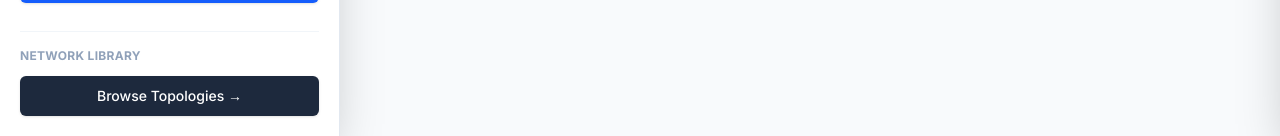
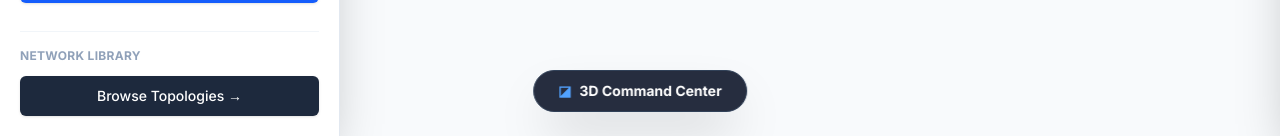
Before and after one commit to ashishsinghh935-ops/urban-traffic-optimizer, a Next.js app in the folder frontend/: page / in a window 1280 px wide. Shown: the part 664-800 px from the top of the page. Built offline with nearby package versions, Linux system fonts and the light colour scheme.

Commit message:
Added 3D Isometric Command Center view toggle via CSS perspective transforms

```diff
--- a/frontend/app/page.tsx
+++ b/frontend/app/page.tsx
@@ -102,6 +102,9 @@ export default function TrafficDashboard() {
   // HOVER TOOLTIP STATE
   const [hoverData, setHoverData] = useState<{ x: number, y: number, title: string, lines: string[] } | null>(null);
 
+  // 3D COMMAND CENTER STATE
+  const [is3DMode, setIs3DMode] = useState(false);
+
   const [nodeBoundaries, setNodeBoundaries] = useState<Record<string, string | number>>({
     'A': 1000, 'B': 0, 'C': 0, 'D': -1000
   });
@@ -150,8 +153,8 @@ export default function TrafficDashboard() {
     }));
   }, []);
 
-  // HOVER EVENT HANDLERS
   const onNodeMouseEnter = useCallback((event: React.MouseEvent, node: Node) => {
+    if (is3DMode) return; // Disable hover tooltips in 3D mode for performance
     const val = Number(nodeBoundaries[node.id]) || 0;
     const typeStr = val > 0 ? "Source Node (Traffic Gen)" : val < 0 ? "Sink Node (Traffic Abs)" : "Pass-through Node";
     setHoverData({
@@ -163,9 +166,10 @@ export default function TrafficDashboard() {
         `Classification: ${typeStr}`
       ]
     });
-  }, [nodeBoundaries]);
+  }, [nodeBoundaries, is3DMode]);
 
   const onEdgeMouseEnter = useCallback((event: React.MouseEvent, edge: Edge) => {
+    if (is3DMode) return;
     const flowStr = edge.label && edge.label !== '---' ? edge.label : '0 units/hr';
     const blockedStr = edge.data?.blocked ? 'BLOCKED 🚧' : 'Active Flow';
     setHoverData({
@@ -177,7 +181,7 @@ export default function TrafficDashboard() {
         `Status: ${blockedStr}`
       ]
     });
-  }, []);
+  }, [is3DMode]);
 
   const onMouseLeave = useCallback(() => setHoverData(null), []);
 
@@ -556,7 +560,7 @@ export default function TrafficDashboard() {
 
       {/* HOVER TOOLTIP OVERLAY */}
       <AnimatePresence>
-        {hoverData && (
+        {hoverData && !is3DMode && (
           <motion.div
             initial={{ opacity: 0, y: 10, scale: 0.95 }}
             animate={{ opacity: 1, y: 0, scale: 1 }}
@@ -587,8 +591,17 @@ export default function TrafficDashboard() {
         </button>
       </div>
 
-      {/* CANVAS CONTAINER */}
-      <div className="flex-1 relative w-full h-full z-0">
+      {/* CANVAS CONTAINER WITH 3D CSS TRANSFORMS */}
+      <div className="flex-1 relative w-full h-full z-0 bg-slate-200/50 overflow-hidden">
+
+        <div
+          className={`w-full h-full transition-all duration-1000 ease-[cubic-bezier(0.23,1,0.32,1)] origin-center bg-slate-50 ${
+            is3DMode
+              ? 'scale-[0.85] shadow-[0_50px_100px_-20px_rgba(0,0,0,0.4)] rounded-3xl border border-slate-300 overflow-hidden'
+              : ''
+          }`}
+          style={is3DMode ? { transform: 'perspective(1500px) rotateX(55deg) rotateZ(-35deg)' } : {}}
+        >
           <ReactFlow
             nodes={nodes}
             edges={edges}
@@ -604,12 +617,11 @@ export default function TrafficDashboard() {
             nodesConnectable={!isLocked}
             elementsSelectable={true}
             fitView
-          className="bg-slate-50 cursor-pointer"
+            className="cursor-pointer"
           >
             <Background color="#cbd5e1" gap={20} size={1} />
             <Controls className="bg-white border-slate-200 fill-slate-600 shadow-sm mb-4 ml-4" showInteractive={false} />
 
-          {/* THE CAD MINIMAP */}
             <MiniMap
               nodeStrokeColor={(n) => {
                 if (n.className?.includes('emerald')) return '#10b981';
@@ -625,6 +637,25 @@ export default function TrafficDashboard() {
               position="bottom-left"
             />
           </ReactFlow>
+        </div>
+
+        {/* 3D MODE TOGGLE (FLOATING DOCK) */}
+        <div className={`absolute bottom-6 left-1/2 -translate-x-1/2 z-20 transition-all duration-500 ${showAnalysis ? 'opacity-0 pointer-events-none' : 'opacity-100'}`}>
+          <button
+            onClick={() => setIs3DMode(!is3DMode)}
+            className={`px-6 py-2.5 rounded-full text-sm font-bold shadow-2xl border transition-all flex items-center gap-2
+              ${is3DMode
+                ? 'bg-blue-600 text-white border-blue-500 hover:bg-blue-500 hover:-translate-y-1'
+                : 'bg-slate-900/90 backdrop-blur-md text-white border-slate-700 hover:bg-slate-800 hover:-translate-y-1'
+              }`}
+          >
+            {is3DMode ? (
+              <><span className="text-blue-200">⬚</span> Exit 3D Mode</>
+            ) : (
+              <><span className="text-blue-400">◪</span> 3D Command Center</>
+            )}
+          </button>
+        </div>
       </div>
 
       {/* LEFT SIDEBAR (Universal Collapse / Floating Panel) */}
```
Lines whose indentation alone changed are shown as unchanged.
